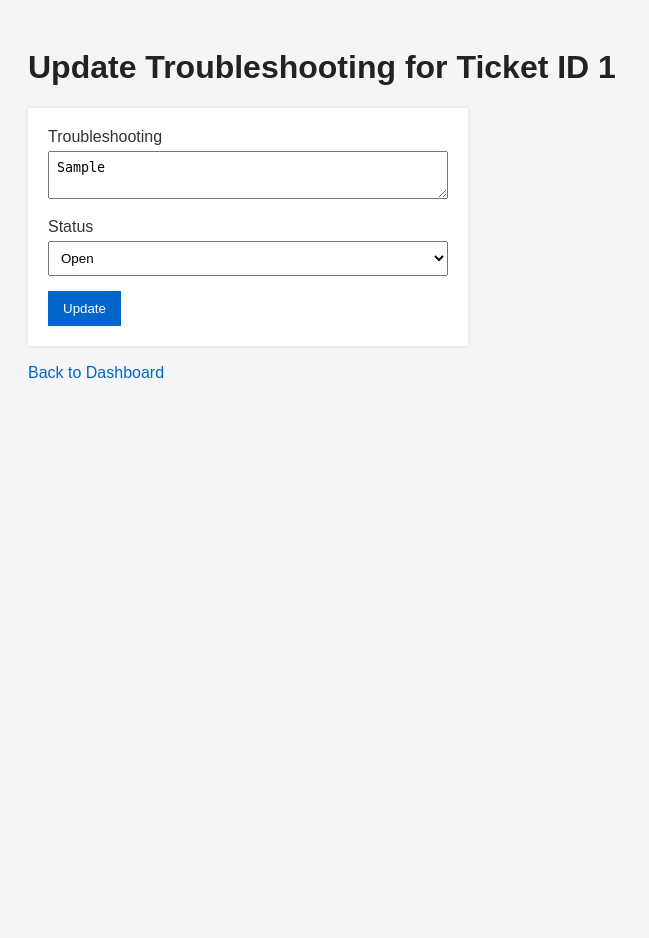
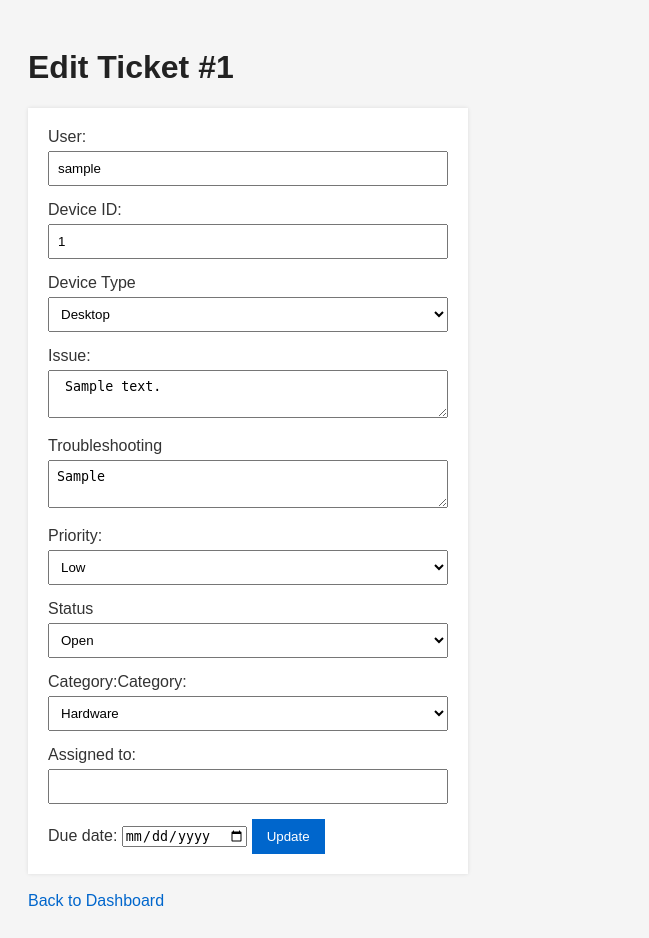
Before and after one commit to admdan/clarus, a Flask app: page /troubleshooting/1 in a window 1280 px wide. Shown: the whole page, without its empty margins (0-649 px from the left). Before the commit the page ends 378 px from the top, so only its background shows below. Run offline with Flask 3, Linux system fonts and the light colour scheme; tables that the repository leaves empty hold one stand-in row (values such as "Sample post"); parts of the project's set-up code (start-up, migrations or seed data) failed here and were passed over.

Commit message:
Added more fields for troubleshooting page & expanded the database

```diff
--- a/app/templates/troubleshooting_edit.html
+++ b/app/templates/troubleshooting_edit.html
@@ -1,11 +1,12 @@
 <!doctype html>
 <html>
 <head>
-    <title>Edit Troubleshooting</title>
+    <title>Edit Troubleshooting Ticket</title>
     <link rel="stylesheet" href="{{ url_for('static', filename='style.css') }}">
 </head>
 <body>
-    <h1>Update Troubleshooting for Ticket ID {{ ticket.id }}</h1>
+
+    <h1>Edit Ticket #{{ ticket.id }}</h1>
 
     {% with messages = get_flashed_messages(with_categories=true) %}
       {% if messages %}
@@ -18,14 +19,61 @@
     {% endwith %}
 
     <form method="post">
+        <label>User:</label>
+        <input type="text" name="user_name" value="{{ ticket.user_name }}">
+
+        <label>Device ID:</label>
+        <input type="text" name="device_id" value="{{ ticket.device_id }}">
+
+        <label>Device Type</label>
+        <select name="device_type" id="device_type">
+            <option value="Desktop" {% if ticket.device_type == 'Desktop' %}selected{% endif %}>Desktop</option>
+            <option value="Laptop" {% if ticket.device_type == 'Laptop' %}selected{% endif %}>Laptop</option
+            <option value="Printer" {% if ticket.device_type == 'Printer' %}selected{% endif %}>Printer</option>
+            <option value="Router" {% if ticket.device_type == 'Router' %}selected{% endif %}>Router</option>
+            <option value="Switch" {% if ticket.device_type == 'Switch' %}selected{% endif %}>Switch</option>
+            <option value="Mobile" {% if ticket.device_type == 'Mobile' %}selected{% endif %}>Mobile</option>
+            <option value="Tablet" {% if ticket.device_type == 'Tablet' %}selected{% endif %}>Tablet</option>
+            <option value="Other" {% if ticket.device_type == 'Other' %}selected{% endif %}>Other</option>
+        </select>
+
+        <label>Issue:</label>
+        <textarea name="issue_description" > {{ ticket.issue_description }}</textarea>
+
         <label>Troubleshooting</label><br>
         <textarea name="troubleshooting">{{ ticket.troubleshooting or '' }}</textarea><br>
+
+        <label for="priority">Priority:</label>
+        <select name="priority" id="priority">
+            <option value="Low">Low</option>
+            <option value="Medium">Medium</option>
+            <option value="High">High</option>
+        </select>
+
         <label>Status</label><br>
         <select name="status">
             <option value="Open" {% if ticket.status == 'Open' %}selected{% endif %}>Open</option>
             <option value="In Progress" {% if ticket.status == 'In Progress' %}selected{% endif %}>In Progress</option>
             <option value="Resolved" {% if ticket.status == 'Resolved' %}selected{% endif %}>Resolved</option>
         </select><br>
+
+        <label>Category:</label><label for="category">Category:</label>
+        <select name="category" id="category">
+            <option value="Hardware" {% if ticket.category == 'Hardware' %}selected{% endif %}>Hardware</option>
+            <option value="Software" {% if ticket.category == 'Software' %}selected{% endif %}>Software</option>
+            <option value="Network" {% if ticket.category == 'Network' %}selected{% endif %}>Network</option>
+            <option value="Security" {% if ticket.category == 'Security' %}selected{% endif %}>Security</option>
+            <option value="Access Request" {% if ticket.category == 'Access Request' %}selected{% endif %}>Access Request</option>
+            <option value="General Support" {% if ticket.category == 'General Support' %}selected{% endif %}>General Support</option>
+        </select>
+
+
+        <label>Assigned to:</label>
+        <input type="text" name="assigned_to" value="{{ ticket.assigned_to or '' }}">
+
+        <label>Due date:</label>
+        <input type="date" name="due_date" value="{{ ticket.due_date.strftime('%Y-%m-%d') if ticket.due_date else '' }}">
+
         <input type="submit" value="Update">
     </form>
 
--- a/app/troubleshooting.py
+++ b/app/troubleshooting.py
@@ -21,7 +21,11 @@ def troubleshooting_dashboard():
     query = request.args.get('query', '').strip()
     status_filter = request.args.get('status', 'All')
 
-    sql = "SELECT * FROM tickets WHERE 1=1"
+    sql = '''SELECT id, user_name, device_id, issue_description, troubleshooting,
+                    status, date_reported, due_date, device_type, priority,
+                    category, assigned_to
+             FROM tickets
+             WHERE 1=1'''
     params = []
 
     if query:
@@ -49,17 +53,36 @@ def troubleshooting_dashboard():
 def handle_troubleshooting(id):
     conn = get_db_connection()
     cursor = conn.cursor(dictionary=True)
+
     cursor.execute('''SELECT * FROM tickets
                       WHERE id = %s''', (id,))
     ticket = cursor.fetchone()
 
     if request.method == 'POST':
+        device_type = request.form['device_type']
+        issue_description = request.form['issue_description']
         troubleshooting = request.form['troubleshooting']
+        priority = request.form['priority']
         status = request.form['status']
+        category = request.form['category']
+        assigned_to = request.form['assigned_to']
+        due_date = request.form['due_date']
+
+
+
         cursor.execute('''UPDATE tickets
-                          SET troubleshooting = %s, status = %s, last_updated = %s
+                          SET device_type = %s,
+                              issue_description = %s,
+                              troubleshooting = %s,
+                              status = %s,
+                              priority= %s,
+                              category = %s,
+                              assigned_to = %s,
+                              due_date = %s,
+                              last_updated = %s
                           WHERE id = %s''',
-                       (troubleshooting, status, datetime.now().strftime('%Y-%m-%d %H:%M:%S'), id))
+                       (device_type, issue_description, troubleshooting, status, priority, category,
+                        assigned_to, due_date, datetime.now().strftime('%Y-%m-%d %H:%M:%S'), id))
         conn.commit()
         conn.close()
         flash("Troubleshooting updated successfully!", "success")
```
Also changed, not shown: app/templates/troubleshooting.html (+16 -4 lines).
